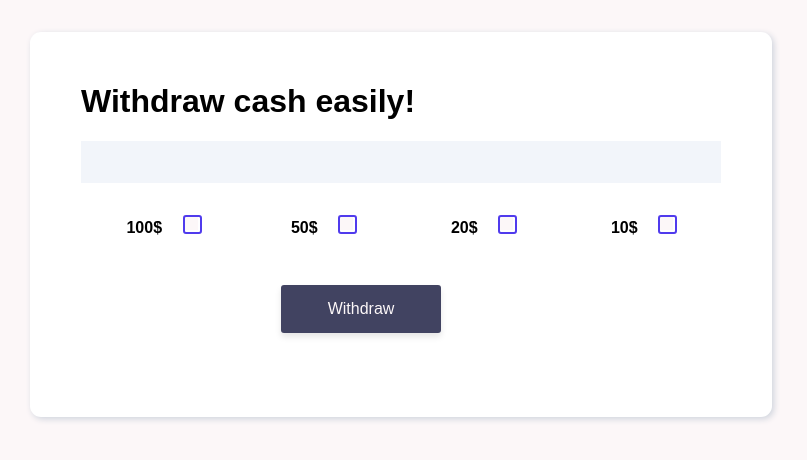
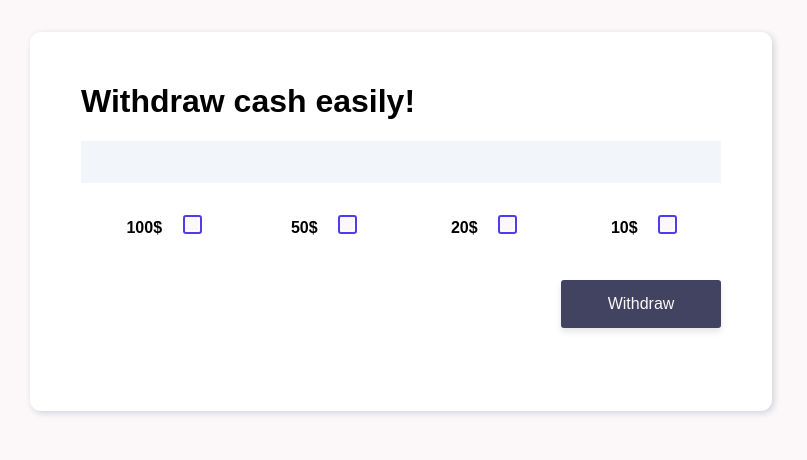
Before and after one commit to ToniaR/atm, a Vue app: page / in a window 1280 px wide. Shown: the top 460 px of the page, without its empty margins (239-1046 px from the left). Built offline with nearby package versions, Linux system fonts and the light colour scheme.

Commit message:
styling fix

```diff
--- a/src/App.vue
+++ b/src/App.vue
@@ -114,12 +114,6 @@ export default {
         this.result.push(note);
       }
     },
-    clearResult() {
-      let input = document.getElementById('amount');
-      input.addEventListener('oninput', () => {
-        this.result = [];
-      })
-    },
     sumResult(arr) {
       let sum = 0;
       for(let i = 0; i < arr.length; i++) {
--- a/src/styles/app.scss
+++ b/src/styles/app.scss
@@ -41,6 +41,8 @@ button {
 
 .app-form {
     width: 100%;
+    min-height: 15em;
+    position: relative;
     @include flex-block(column, flex-start, flex-start);
 }
 
@@ -117,8 +119,9 @@ button {
 }
 
 .app-form__submit-btn {
-    position: relative;
-    left: 200px;
+    position: absolute;
+    right: 0;
+    bottom: 0;
     width: 10em;
     height: 3em;
     background: $submit-btn-bg;
```
